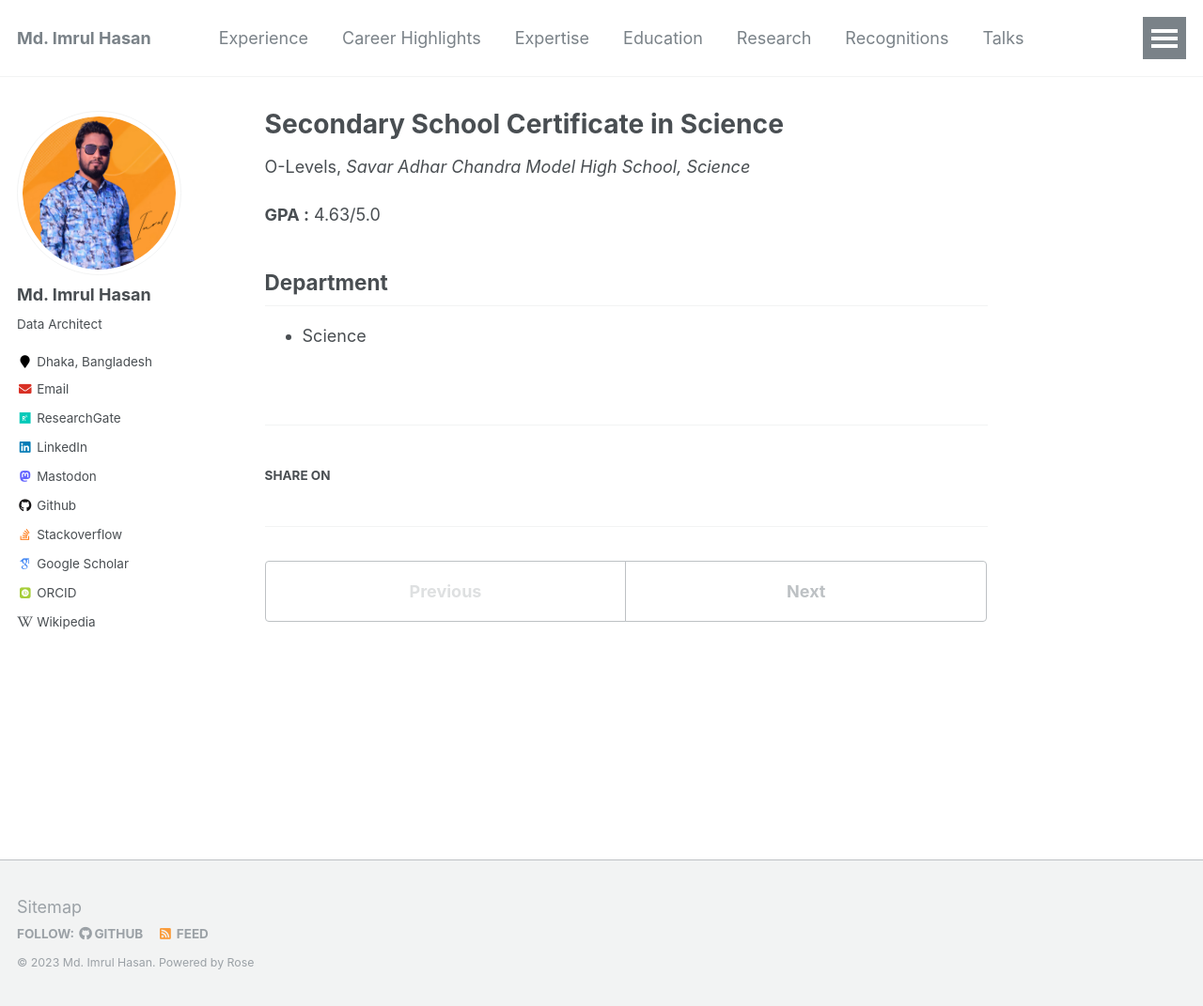
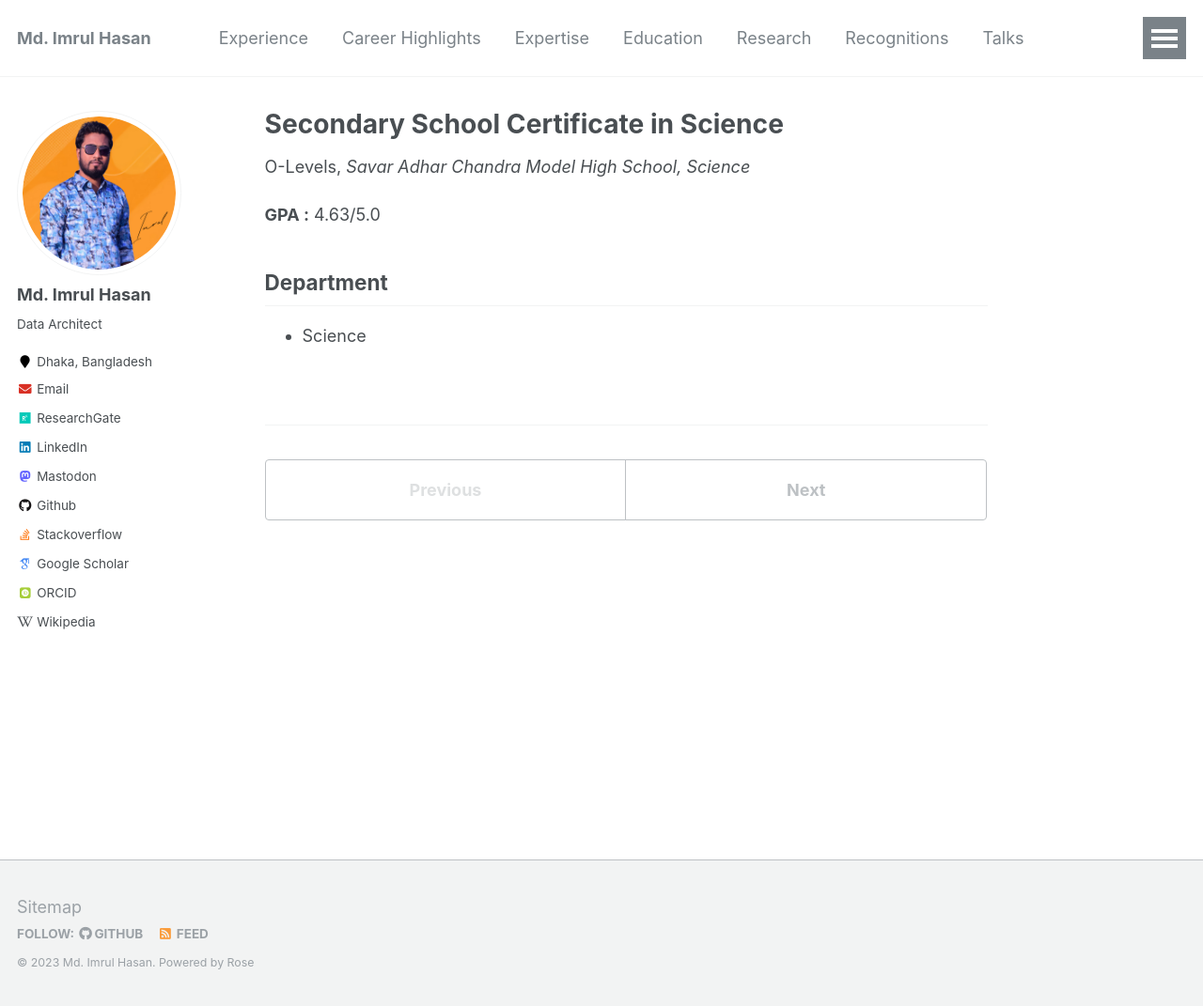
Before and after one commit to imrulhasandata/imrulhasandata, a Jekyll site: the page built from _education/2012-ssc.md, in a window 1280 px wide and 1071 px high. Shown: the whole window at 94% size. Built offline with Jekyll 4.4.1, drawn with Linux system fonts in a browser that asks for light colours; some web fonts are replaced.

Commit message:
djanog-exp-psl

```diff
--- a/_includes/social-share.html
+++ b/_includes/social-share.html
@@ -1,11 +1,11 @@
 {% include base_path %}
 
+{% if site.share == true %}
 <section class="page__share">
   {% if site.data.ui-text[site.locale].share_on_label %}
     <h4 class="page__share-title">{{ site.data.ui-text[site.locale].share_on_label | default: "Share on" }}</h4>
   {% endif %}
 
-  {% if site.share == true %}
   <a href="https://twitter.com/intent/tweet?text={{ base_path }}{{ page.url }}" class="btn btn--twitter" title="{{ site.data.ui-text[site.locale].share_on_label | default: 'Share on' }} Twitter">
     <i class="fab fa-twitter" aria-hidden="true"></i><span> Twitter</span>
   </a>
@@ -21,6 +21,6 @@
   <a href="mailto:?subject={{ page.title }}&body={{ base_path }}{{ page.url }}" class="btn btn--email" title="Share via Email">
     <i class="fas fa-envelope" aria-hidden="true"></i><span> Email</span>
   </a>
-  {% endif %}
 
 </section>
+{% endif %}
```
